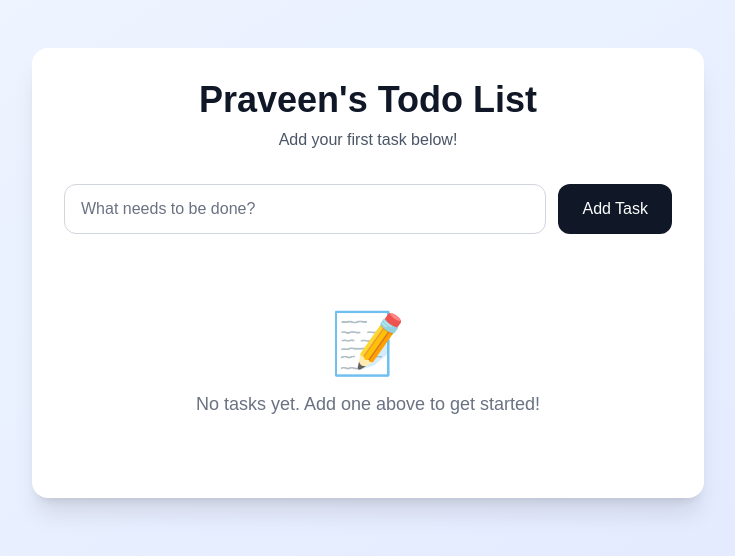
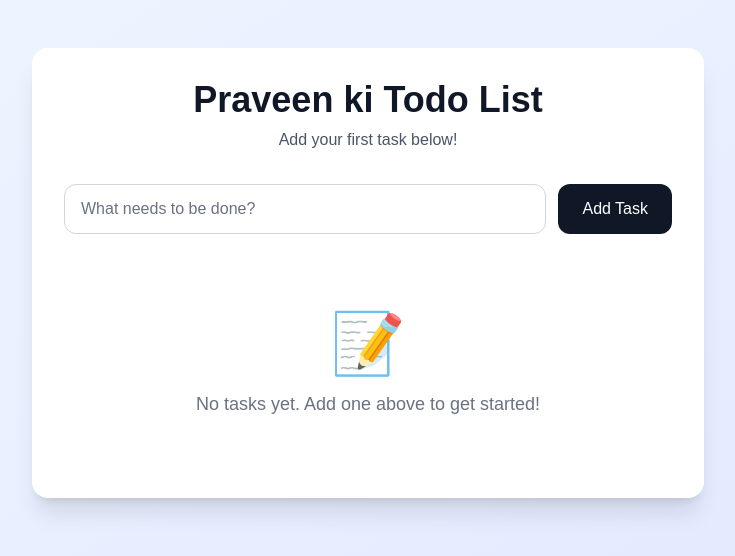
Before and after one commit to Praveenkumar02023/to-do, a Next.js app: page / in a window 1280 px wide. Shown: the top 556 px of the page, without its empty margins (272-1007 px from the left). Built offline with nearby package versions, Linux system fonts and the light colour scheme.

Commit message:
app name.

```diff
--- a/app/page.tsx
+++ b/app/page.tsx
@@ -81,7 +81,7 @@ export default function Home() {
         <div className="bg-white dark:bg-gray-800 rounded-2xl shadow-xl p-8 mt-8">
           <div className="text-center mb-8">
             <h1 className="text-4xl font-bold text-gray-900 dark:text-white mb-2">
-              Praveen's Todo List
+              Praveen ki Todo List
             </h1>
             <p className="text-gray-600 dark:text-gray-400">
               {totalCount === 0 ? 'Add your first task below!' : `${completedCount} of ${totalCount} tasks completed`}
```
